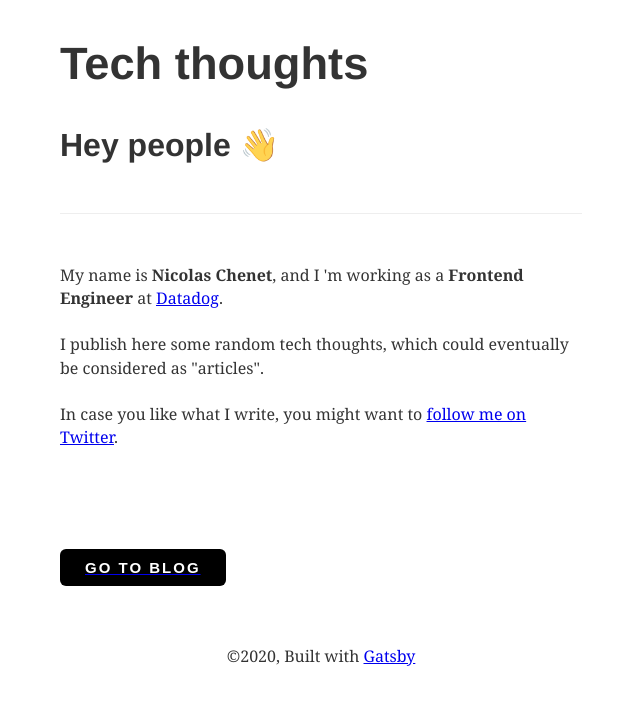
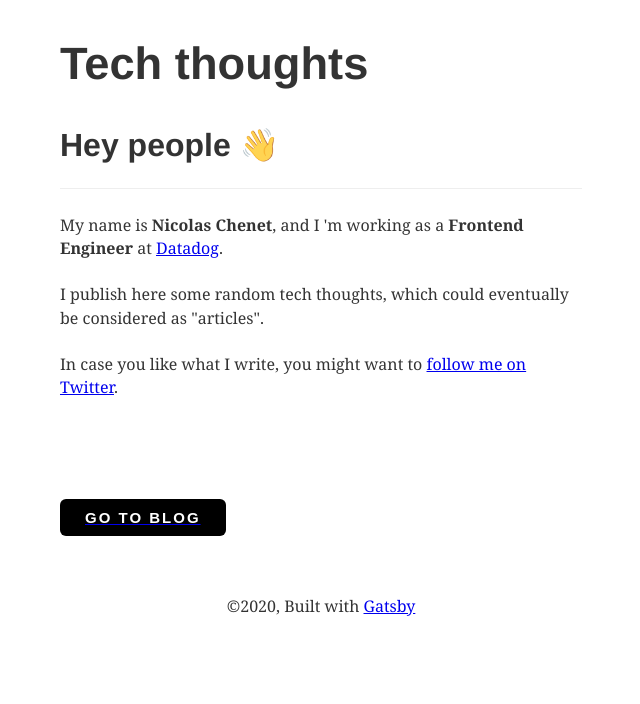
Before and after one commit to nicolaschenet/blog, a Gatsby site: page / in a window 1280 px wide. Shown: the whole page, without its empty margins (319-959 px from the left). Built offline with nearby package versions, Linux system fonts and the light colour scheme; Gatsby itself is replaced by a stand-in of ours; some packages are replaced by stand-ins of ours.

Commit message:
💄 Update styles

```diff
--- a/src/pages/index.js
+++ b/src/pages/index.js
@@ -8,8 +8,8 @@ import Bio from '../components/bio'
 import Button from '../components/button'
 
 const Greetings = styled.h1`
-    padding-bottom: 50px;
-    margin-bottom: 50px;
+    padding-bottom: 25px;
+    margin-bottom: 25px;
     border-bottom: solid 1px #eee;
 `
 
```
